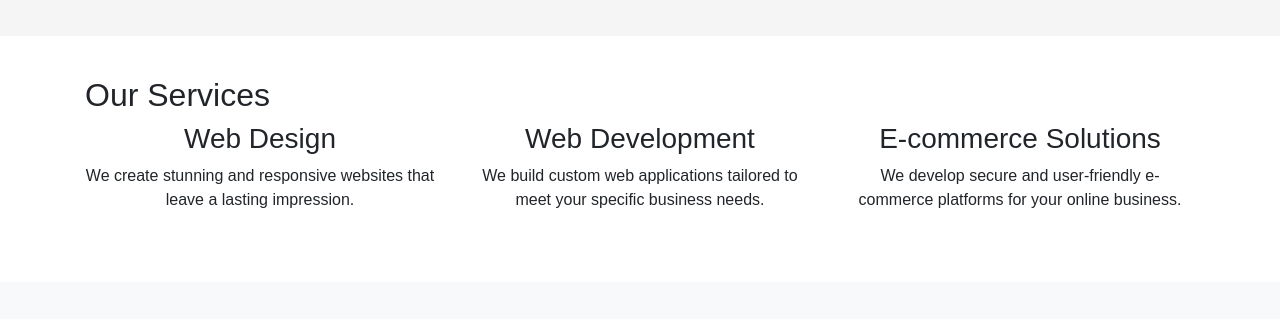
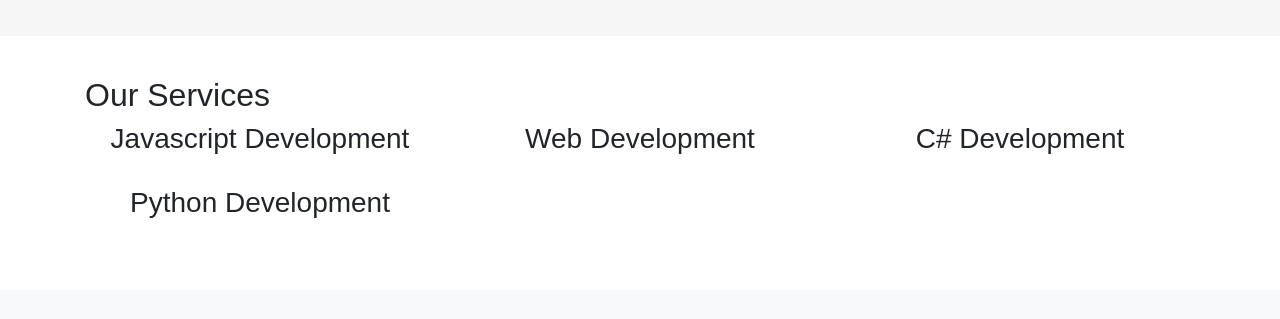
Before and after one commit to 6lushh/all-in-one-repo, a plain HTML site: page index.html in a window 1280 px wide. Shown: the part 820-1139 px from the top of the page. Drawn offline with nearby package versions, Linux system fonts and the light colour scheme.

Commit message:
Changes to be committed: 	modified:   index.html

```diff
--- a/index.html
+++ b/index.html
@@ -65,10 +65,10 @@
      <div class="col-md-4">
       <div class="service">
        <h3>
-        Web Design
+        Javascript Development
        </h3>
        <p>
-        We create stunning and responsive websites that leave a lasting impression.
+
        </p>
       </div>
      </div>
@@ -78,17 +78,26 @@
         Web Development
        </h3>
        <p>
-        We build custom web applications tailored to meet your specific business needs.
+
        </p>
       </div>
      </div>
      <div class="col-md-4">
+        <div class="service">
+         <h3>
+          C# Development
+         </h3>
+         <p>
+
+         </p>
+        </div>
+       </div>
+     <div class="col-md-4">
       <div class="service">
        <h3>
-        E-commerce Solutions
+        Python Development
        </h3>
        <p>
-        We develop secure and user-friendly e-commerce platforms for your online business.
        </p>
       </div>
      </div>
```
